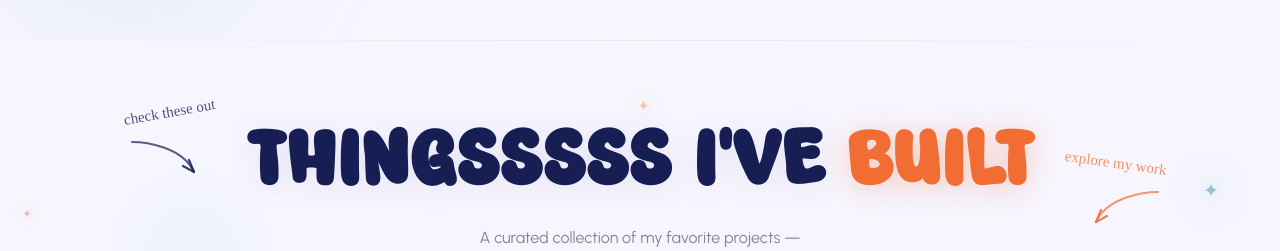
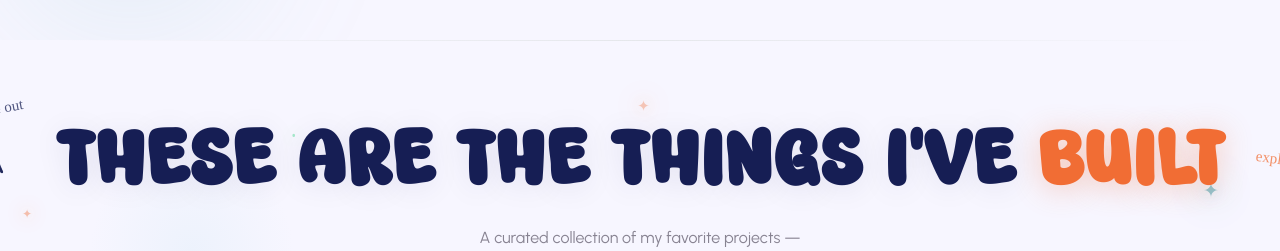
Before and after one commit to gabxillaa/main-portfolio, a Next.js app: page / in a window 1280 px wide. Shown: the part 1560-1811 px from the top of the page. Built offline with nearby package versions, Linux system fonts and the light colour scheme; no server answers; a web font is replaced by a local one.

Commit message:
is main updating?

```diff
--- a/app/components/landing-page/projects.tsx
+++ b/app/components/landing-page/projects.tsx
@@ -346,7 +346,7 @@ function endDrag(e: React.PointerEvent<HTMLDivElement>) {
           className="font-(family-name:--font-super-warming) font-black text-(--primary) uppercase tracking-wide leading-none"
           style={{ fontSize: "clamp(1.8rem, 7vw, 5rem)", textShadow: "0 4px 30px color-mix(in srgb, var(--primary) 8%, transparent)" }}
         >
-          Thingsssss I&apos;ve{" "}
+          These are the things I&apos;ve{" "}
           <span className="text-(--accent)" style={{ textShadow: "0 4px 30px color-mix(in srgb, var(--accent) 30%, transparent)" }}>Built</span>
         </h2>
 
```
